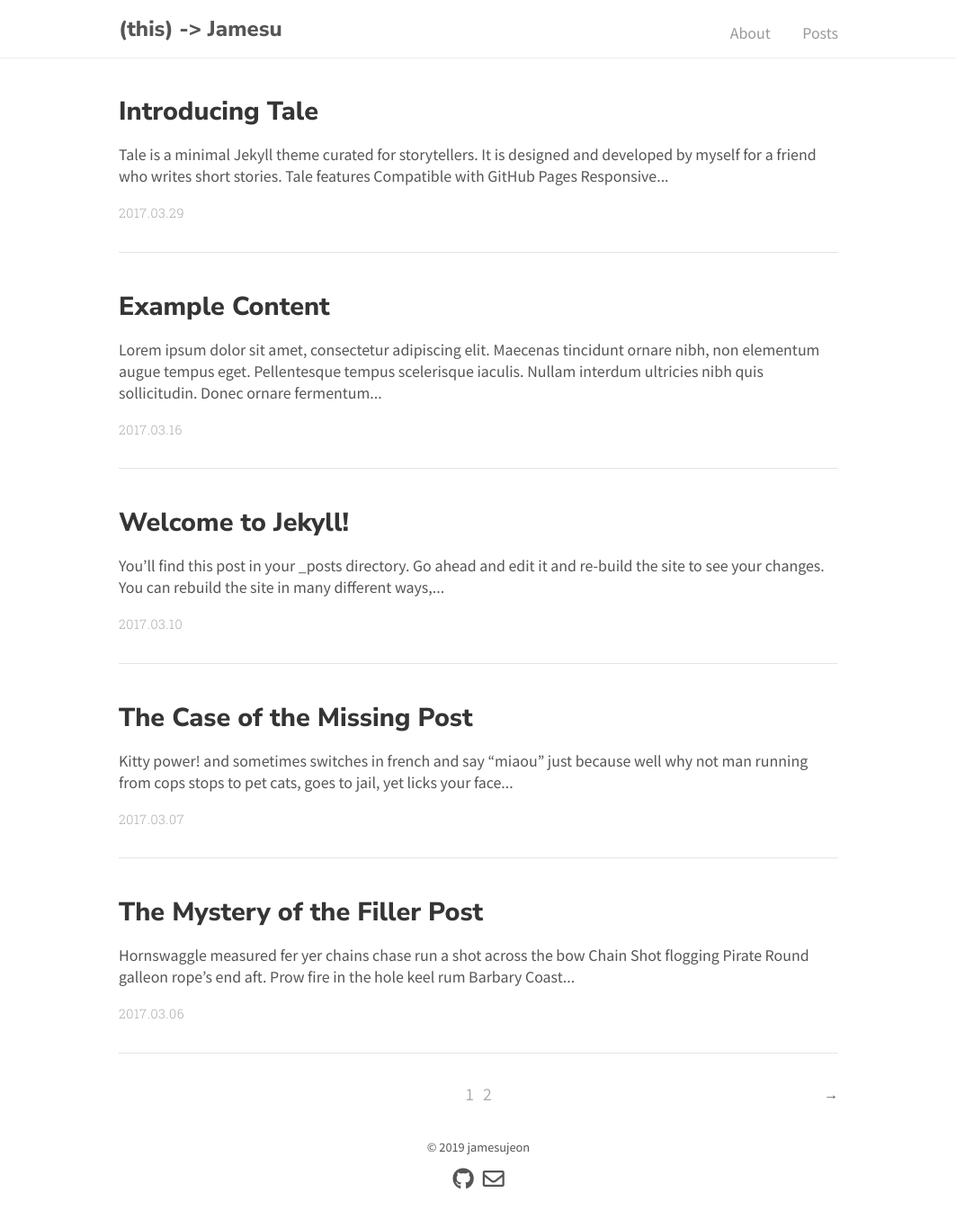
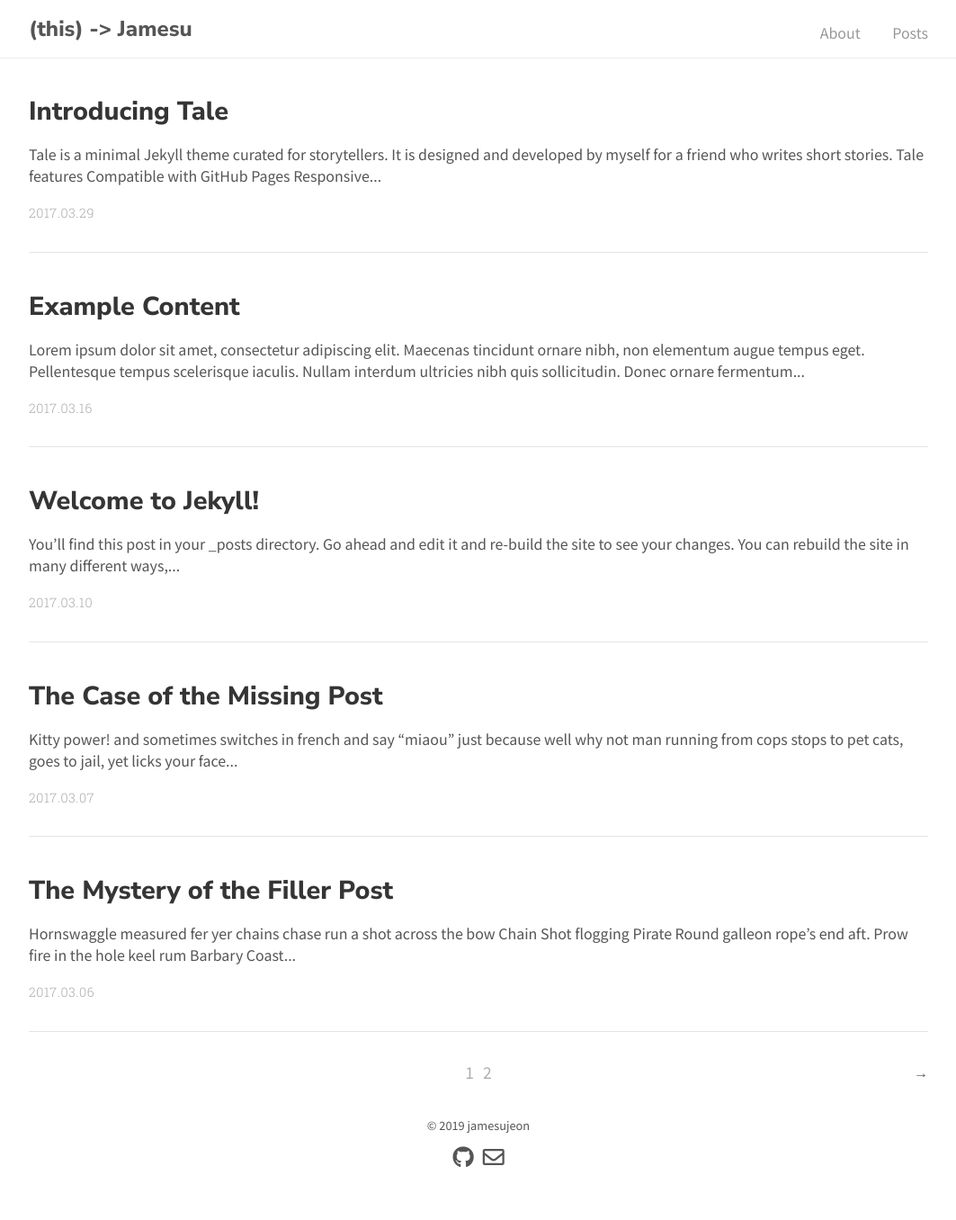
Before and after one commit to jamesujeon/jamesujeon.github.io-origin, a Jekyll site: the page built from index.html, in a window 1280 px wide. Shown: the whole page at 90% size, without its empty margins (108-1171 px from the left). Built offline with Jekyll 4.4.1, drawn with Linux system fonts in a browser that asks for light colours; nearby versions of some CDN libraries; the list of posts is cut into pages by our own code; a style sheet for code colours, icons or effects is not loaded; after the commit the page ends 1332 px from its top, so only the background shows below that.

Commit message:
Change layout

```diff
--- a/_sass/tale/_layout.scss
+++ b/_sass/tale/_layout.scss
@@ -1,15 +1,9 @@
-.container {
-  margin: 0 auto;
-  max-width: 800px;
-  width: 80%;
-}
-
 main,
 footer,
 .nav-container {
   display: block;
   margin: 0 auto;
-  max-width: 800px;
+  max-width: 1000px;
   width: 90%;
 }
 
```
